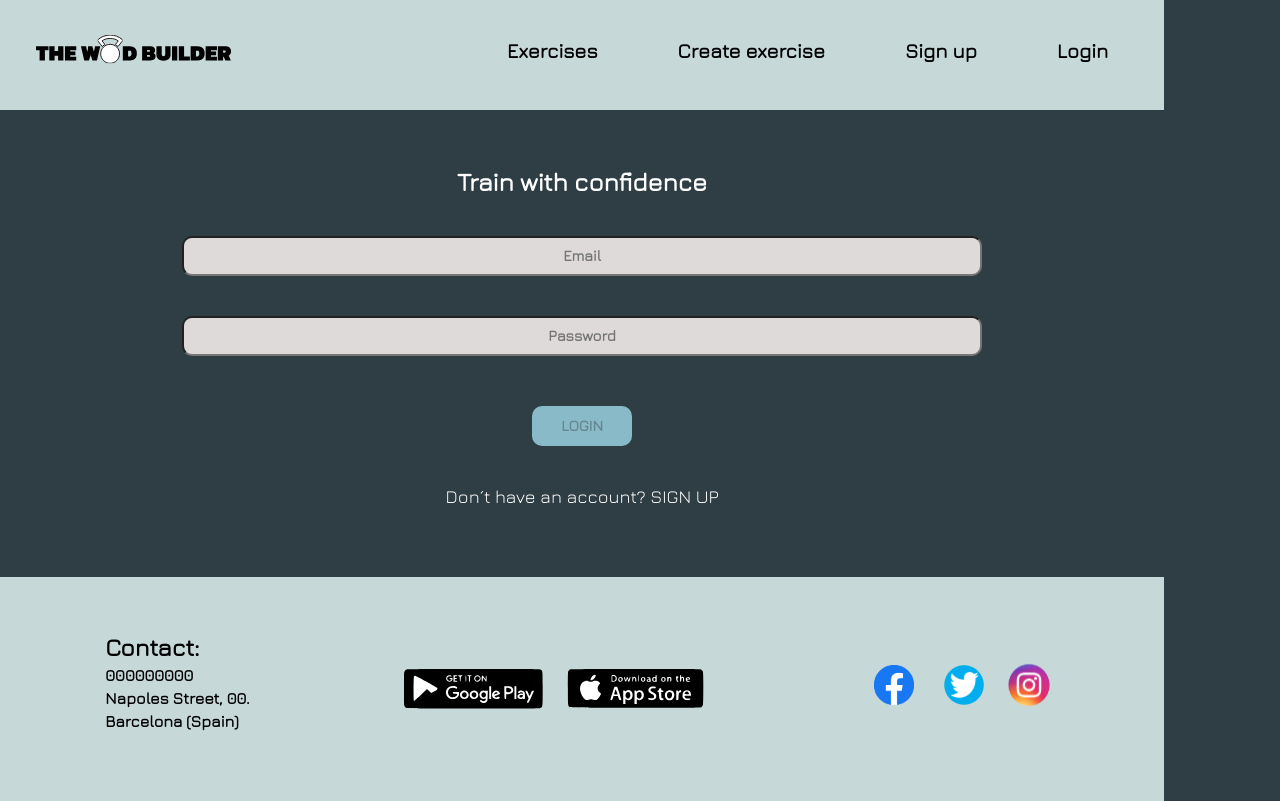
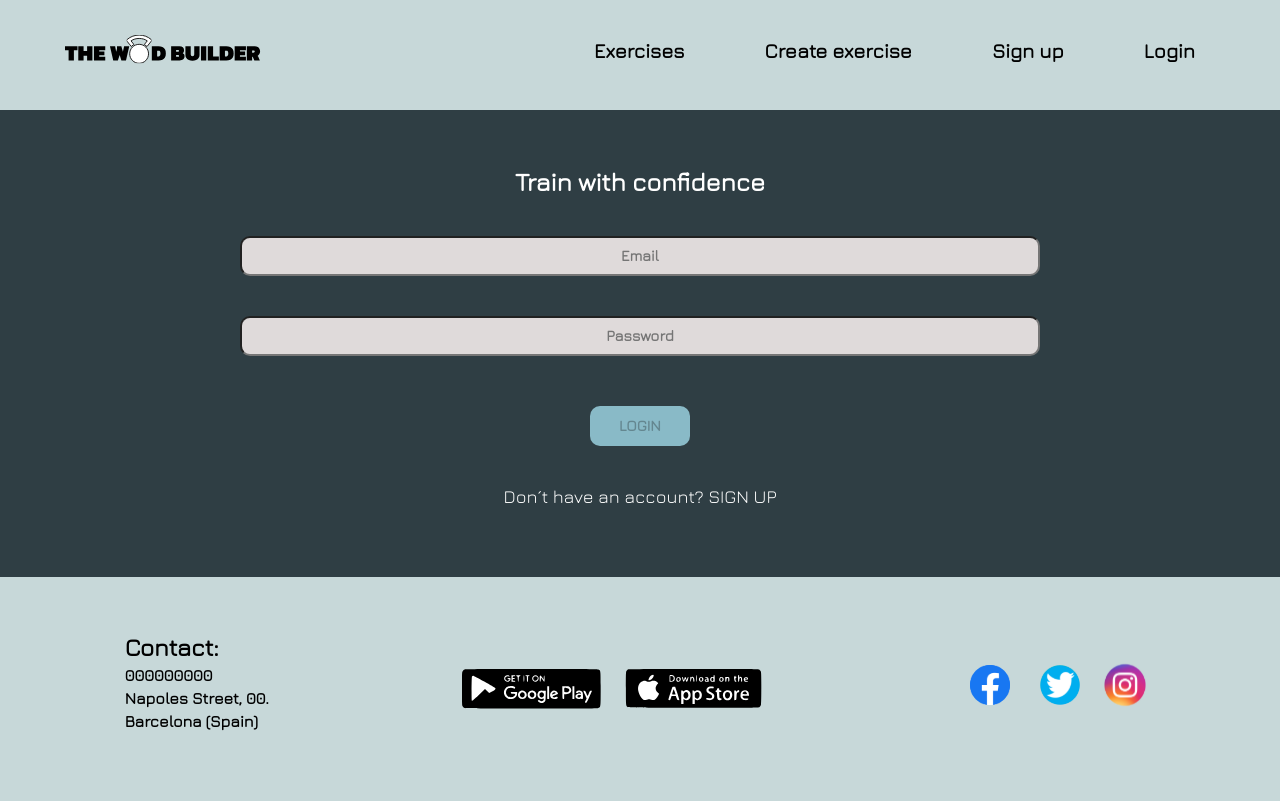
Before and after one commit to bertarosalia/berta-floran-front-The-Wod-Builder, a React (Create React App) app: page /login in a window 1280 px wide. Built offline with nearby package versions, Linux system fonts and the light colour scheme; no server answers.

Commit message:
add style responsive to footer

```diff
--- a/src/components/Footer/FooterStyled.ts
+++ b/src/components/Footer/FooterStyled.ts
@@ -7,6 +7,7 @@ const FooterStyled = styled.footer`
   gap: 16px;
   bottom: 0;
   @media (min-width: 700px) {
+    width: 100vw;
   }
   .footer__container {
     display: flex;
@@ -14,6 +15,7 @@ const FooterStyled = styled.footer`
     align-items: center;
     margin: 0;
     padding: 20px;
+    width: 100%;
     @media (min-width: 700px) {
       align-content: space-between;
       justify-content: space-around;
```
